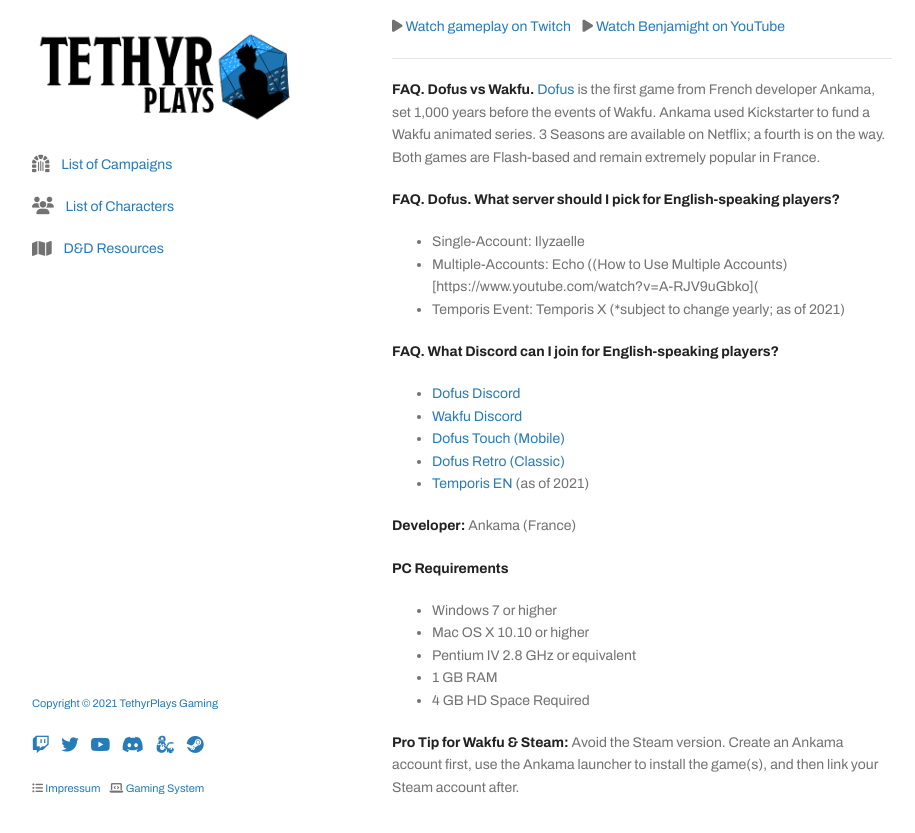
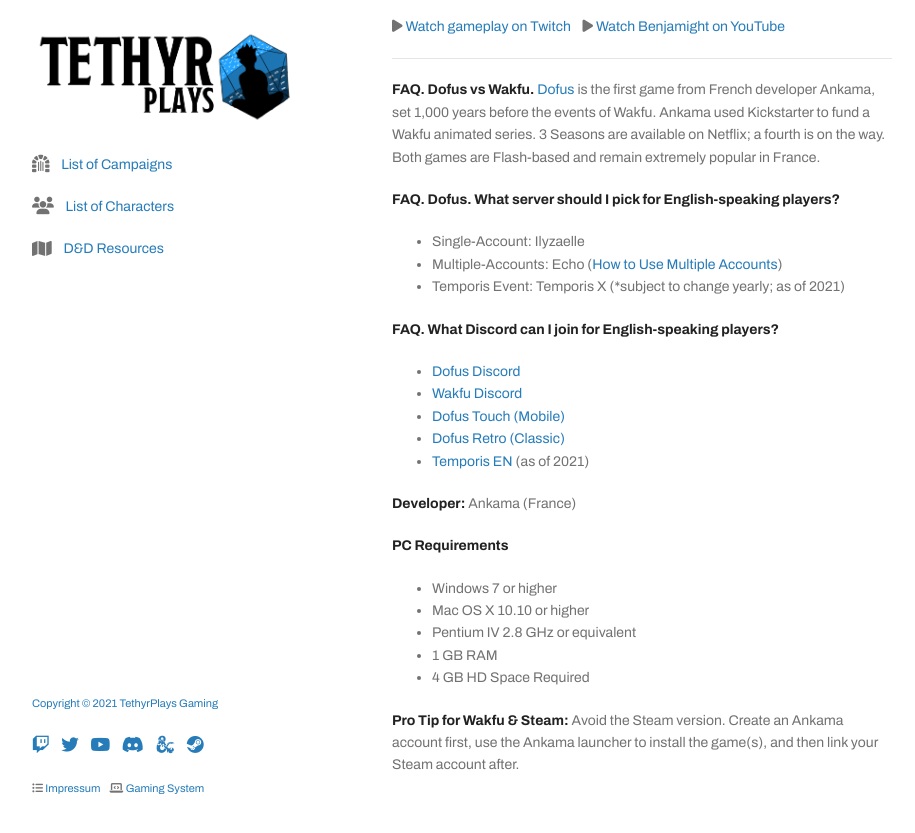
Before and after one commit to tethyrplays/tethyrplays, a Jekyll site: the page built from dofus/index.md, in a window 1280 px wide and 900 px high, scrolled down 1642 px, cut to the strip 31-864 px from the top of the window. Shown: the whole strip, without its empty margins (178-1093 px from the left). Built offline with Jekyll 4.4.1, drawn with Linux system fonts in a browser that asks for light colours; nearby versions of some CDN libraries; some web fonts are replaced; our own code applies the rules of GitHub Pages for plain Markdown files; the repository's description, which GitHub fills in, is left out.

Commit message:
Update index.md

```diff
--- a/dofus/index.md
+++ b/dofus/index.md
@@ -44,7 +44,7 @@
 
 **FAQ. Dofus. What server should I pick for English-speaking players?**
 - Single-Account: Ilyzaelle
-- Multiple-Accounts: Echo \((How to Use Multiple Accounts)[https://www.youtube.com/watch?v=A-RJV9uGbko]\(
+- Multiple-Accounts: Echo \([How to Use Multiple Accounts](https://www.youtube.com/watch?v=A-RJV9uGbko)\)
 - Temporis Event: Temporis X (*subject to change yearly; as of 2021)
 
 **FAQ. What Discord can I join for English-speaking players?**
```
